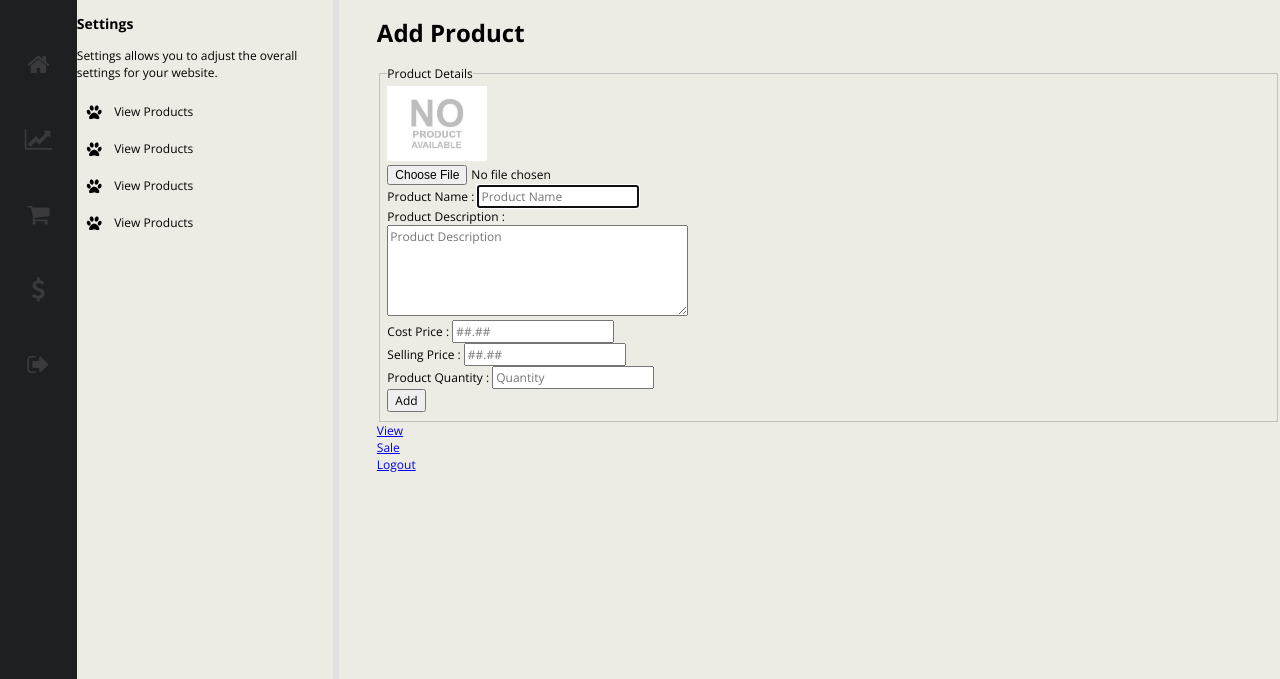
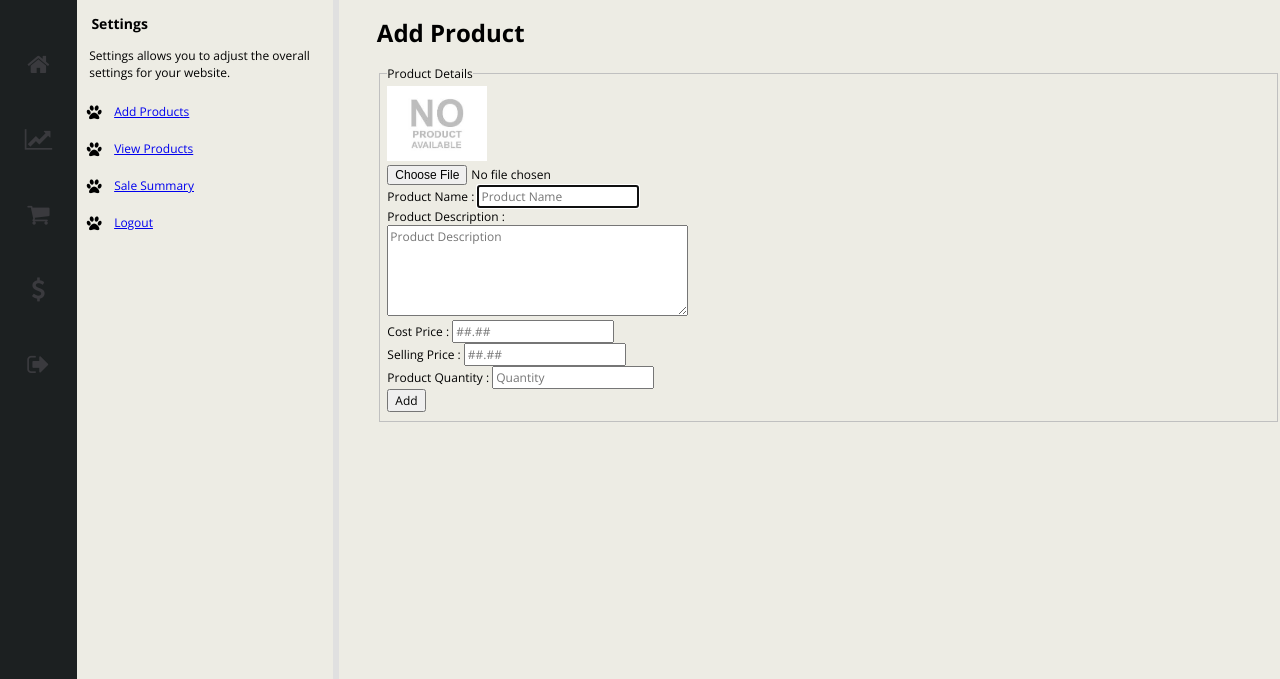
Before and after one commit to LaxxerS/webapp, a CodeIgniter app: the page made by application/views/view_admin_dashboard.php in a window 1280 px wide. Shown: the top 679 px of the page. Run offline with CodeIgniter, Linux system fonts and the light colour scheme; data that the repository does not hold is empty; some libraries are stand-ins or nearby versions.

Commit message:
change css

```diff
--- a/application/controllers/admin.php
+++ b/application/controllers/admin.php
@@ -77,7 +77,8 @@ class Admin extends CI_Controller {
 			{
 				$this->model_admin->add_product();
 				$data = array('upload_data' => $this->upload->data());
-				echo "Succesfully Added A Product";
+				echo "Succesfully Added A Product <br>";
+				echo anchor('admin', 'Back');
 			}
 			else
 			{
--- a/application/models/model_admin.php
+++ b/application/models/model_admin.php
@@ -46,7 +46,7 @@ class Model_admin extends CI_Model {
 	{
 		$this->db->where('product_id', $this->uri->segment(3));
 		$this->db->delete('products');
-		redirect('admin/getAll_vehicle');
+		redirect('admin/viewProduct');
 	}
 
 	function count_product()
--- a/application/views/view_admin_dashboard.php
+++ b/application/views/view_admin_dashboard.php
@@ -27,15 +27,14 @@
     </nav>
 
     <nav class="sidebar-inner">
-    	<h3>Settings</h3>
-    	<p>Settings allows you to adjust the overall settings for your website.</p>
+    	<h3>&nbsp;&nbsp;&nbsp;&nbsp;Settings</h3>
+    	<p>&nbsp;&nbsp;&nbsp;&nbsp;Settings allows you to adjust the overall &nbsp;&nbsp;&nbsp;&nbsp;settings for your website.</p>
     	<ul>
-    		<li><i class="fa fa-paw fa-lg"></i>&nbsp;&nbsp;&nbsp;&nbsp;View Products</li>
-    		<li><i class="fa fa-paw fa-lg"></i>&nbsp;&nbsp;&nbsp;&nbsp;View Products</li>
-    		<li><i class="fa fa-paw fa-lg"></i>&nbsp;&nbsp;&nbsp;&nbsp;View Products</li>
-    		<li><i class="fa fa-paw fa-lg"></i>&nbsp;&nbsp;&nbsp;&nbsp;View Products</li>
-    	</ul>
-
+    		<li><i class="fa fa-paw fa-lg"></i>&nbsp;&nbsp;&nbsp;&nbsp;<?php echo anchor('admin', 'Add Products') ; ?></li>
+			<li><i class="fa fa-paw fa-lg"></i>&nbsp;&nbsp;&nbsp;&nbsp;<?php echo anchor('admin/viewProduct', 'View Products');  ?></li>
+    		<li><i class="fa fa-paw fa-lg"></i>&nbsp;&nbsp;&nbsp;&nbsp;<?php echo anchor('admin/saleSummary', 'Sale Summary');  ?></li>
+    		<li><i class="fa fa-paw fa-lg"></i>&nbsp;&nbsp;&nbsp;&nbsp;<?php echo anchor('home/logout', 'Logout');  ?></li>
+		</ul>
     </nav>
 <div >
 	<h1>Add Product</h1>
@@ -94,19 +93,5 @@
 
 </div>
 
-
-
-
-<?php
-
-
-echo anchor('admin/viewProduct', 'View') . "<br>";
-
-echo anchor('admin/saleSummary', 'Sale'). "<br>";
-
-echo anchor('home/logout', 'Logout');
-
-?>
-
 </body>
 </html>
--- a/application/views/view_admin_update.php
+++ b/application/views/view_admin_update.php
@@ -19,7 +19,7 @@ while($row = mysql_fetch_array($sql))
 
 ?>
 
- <div >
+<div >
 	<h1>Update Product</h1>
 		<?php
 			if(validation_errors() != false) {
@@ -63,3 +63,7 @@ while($row = mysql_fetch_array($sql))
 	</fieldset>
 
 </div>
+
+
+</body>
+</html>
```
Also changed, not shown: application/views/view_product.php (+5 -10 lines).
